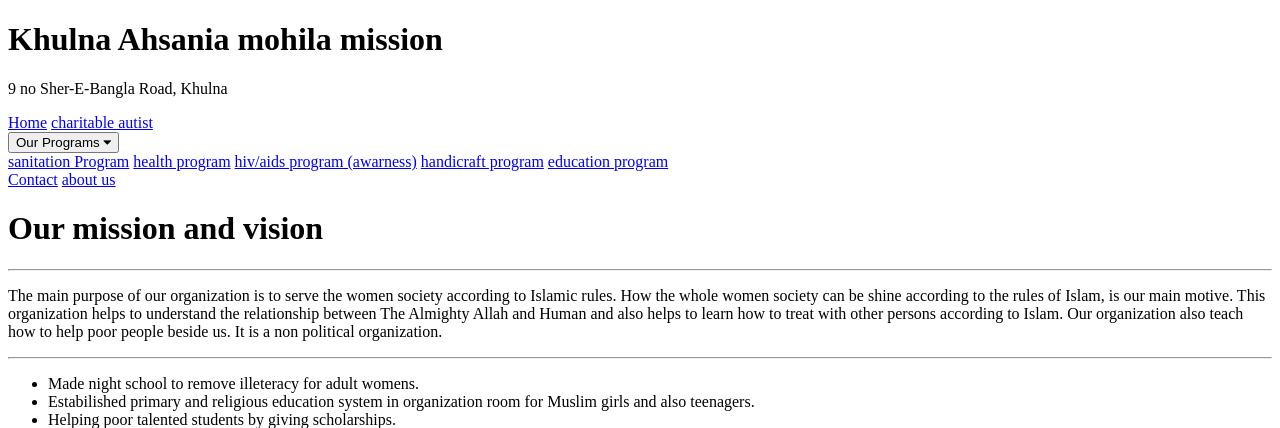
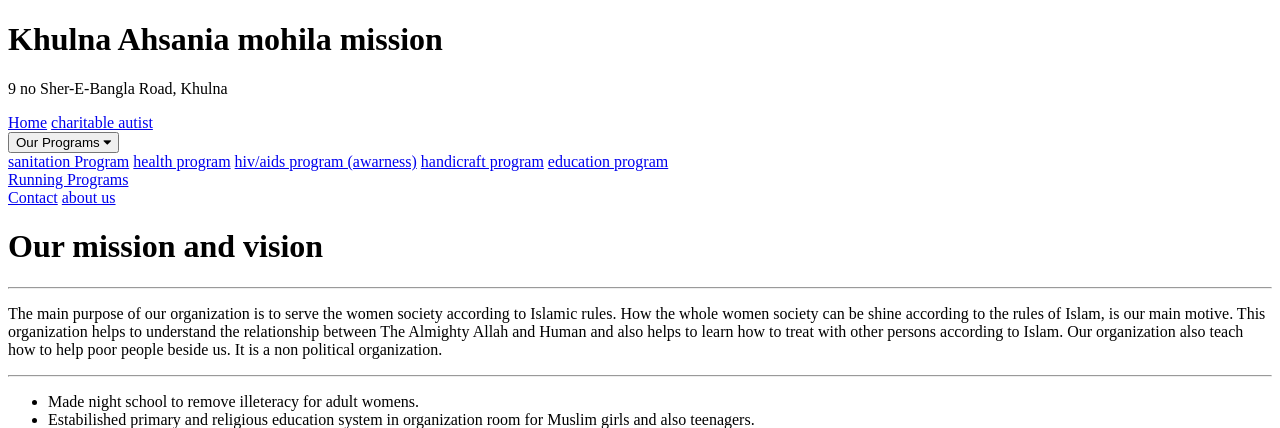
Before and after one commit to ahadnur/kamm, a Django app: page /about-us/ in a window 1280 px wide. Shown: the top 428 px of the page. Run offline with Django 3.2, Linux system fonts and the light colour scheme.

Commit message:
navbar updated

```diff
--- a/templates/pages/partials/_nav.html
+++ b/templates/pages/partials/_nav.html
@@ -15,6 +15,7 @@
       <a href="{% url 'education' %}">education program</a>
     </div>
     </div>
+    <a href="#">Running Programs</a>
     <div class="right-section">
       <a href="{% url 'contact' %}">Contact</a>
       <a href="{% url 'about-us' %}">about us</a>
```
